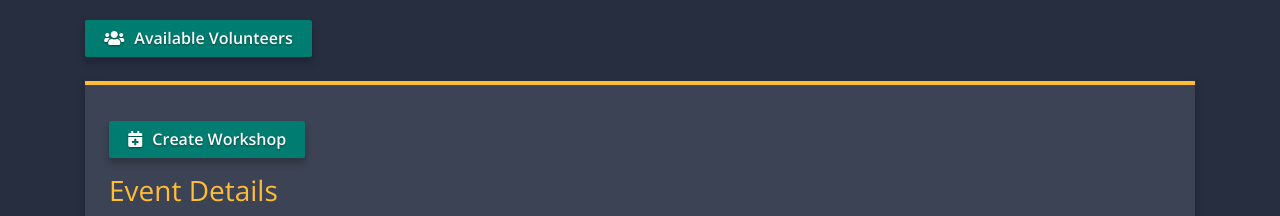
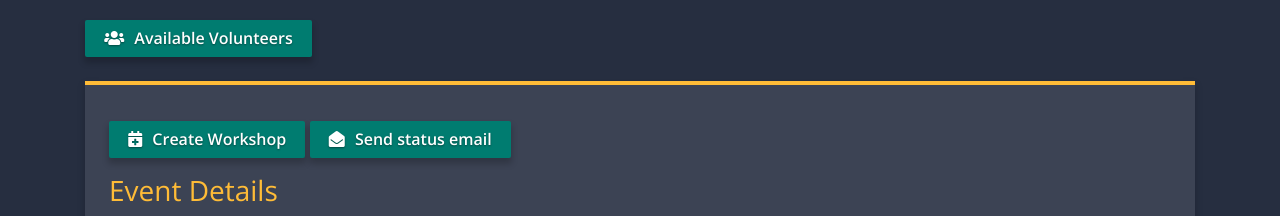
Before and after one commit to CSESoc-CompClub/compclub-web, a Django app: template website/templates/website/event.html in a window 1280 px wide. Shown: the part 150-366 px from the top of the page. Run offline with Django 3.2, Linux system fonts and the light colour scheme; the template is opened without the code that fills it, so the values that code supplies are empty; the visitor is signed in with stand-in values (Sample User, id 1); style sheets or scripts are compiled from the project's sources; some libraries are stand-ins or nearby versions.

Commit message:
Added button to redirect staff to email preview page. (#69)
Signed-off-by: lamcw <thomas@lamcw.com>

```diff
--- a/website/templates/website/event.html
+++ b/website/templates/website/event.html
@@ -14,9 +14,14 @@
   <div class="event-detail-card">
     <div class="event-card-container">
       {% if user.is_staff %}
-        <p><a class="event-button"
-          href="{% url 'website:workshop_create' slug=event.slug event_id=event.pk %}">
-            <i class="fas fa-calendar-plus"></i> Create Workshop</a></p>
+        <p>
+          <a class="event-button"
+            href="{% url 'website:workshop_create' slug=event.slug event_id=event.pk %}">
+            <i class="fas fa-calendar-plus"></i> Create Workshop</a>
+          <a class="event-button"
+            href="{% url 'website:volunteer_email_preview' slug=event.slug pk=event.pk %}">
+            <i class="fas fa-envelope-open"></i> Send status email</a>
+        </p>
       {% endif %}
       <h3 class="event-detail">Event Details</h3>
       <p>
```
